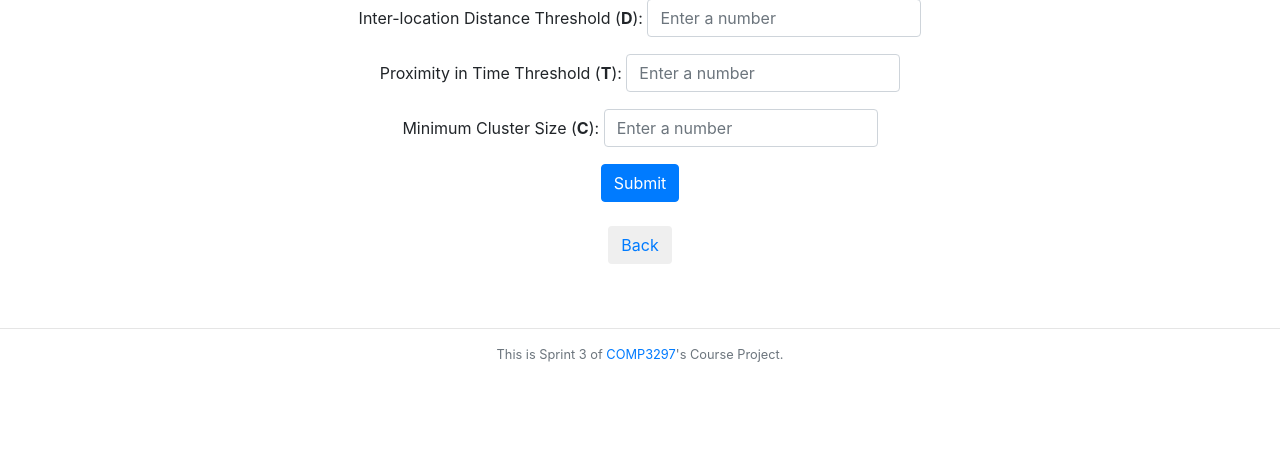
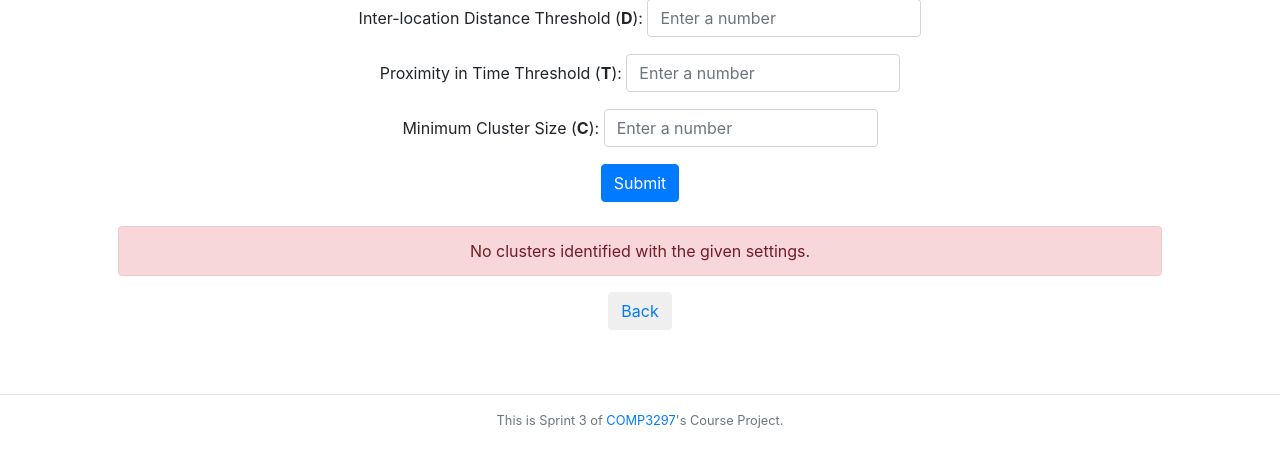
Before and after one commit to krish-21/Hotzone_Group, a Django app: template hotzone/templates/cluster.html in a window 1280 px wide. Shown: the part 194-661 px from the top of the page. Run offline with Django 3.2, Linux system fonts and the light colour scheme; the template is opened without the code that fills it, so the values that code supplies are empty; some libraries are stand-ins or nearby versions.

Commit message:
Add alert if no cluster identified

```diff
--- a/hotzone/templates/cluster.html
+++ b/hotzone/templates/cluster.html
@@ -50,6 +50,10 @@
                 {% endfor %}
             </tbody>
         </table>
+    {% empty %}
+        <div class="alert alert-danger" role="alert">
+            No clusters identified with the given settings.
+        </div>
     {% endfor %}
 
 
```
